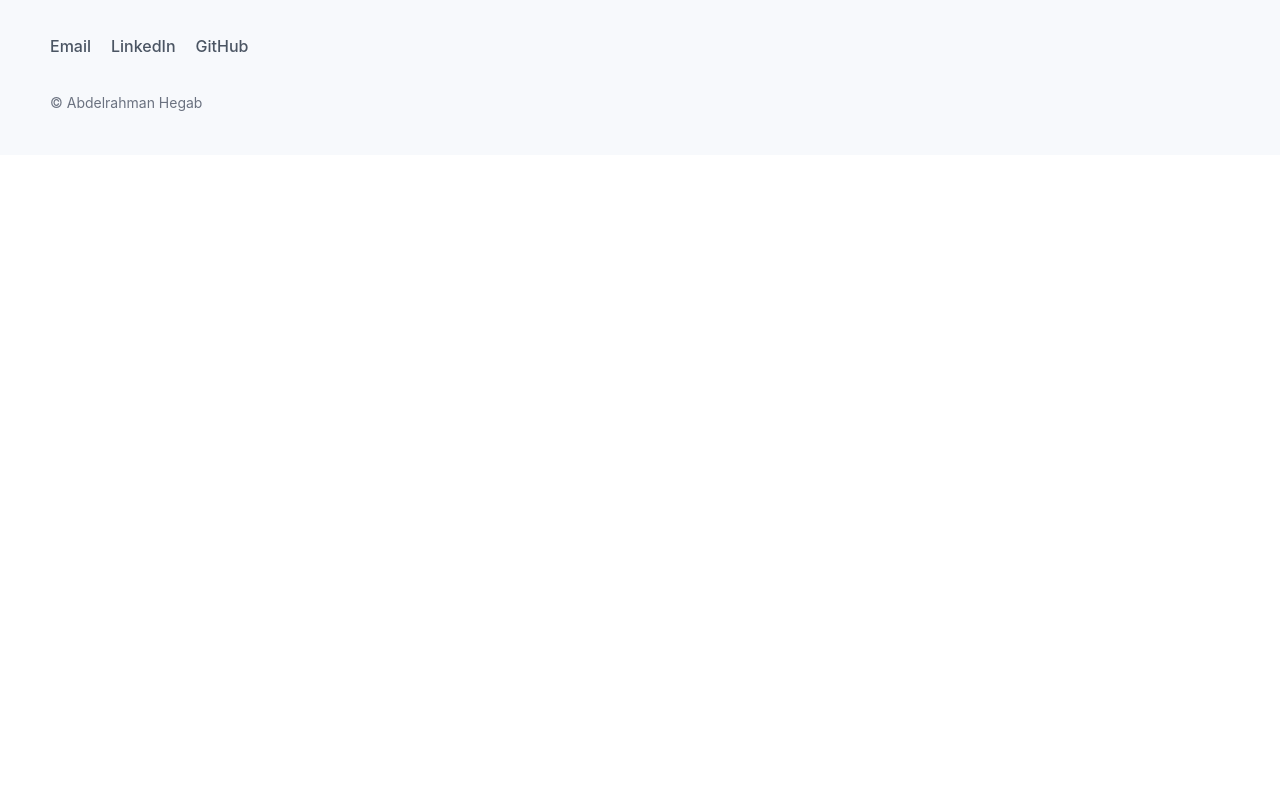
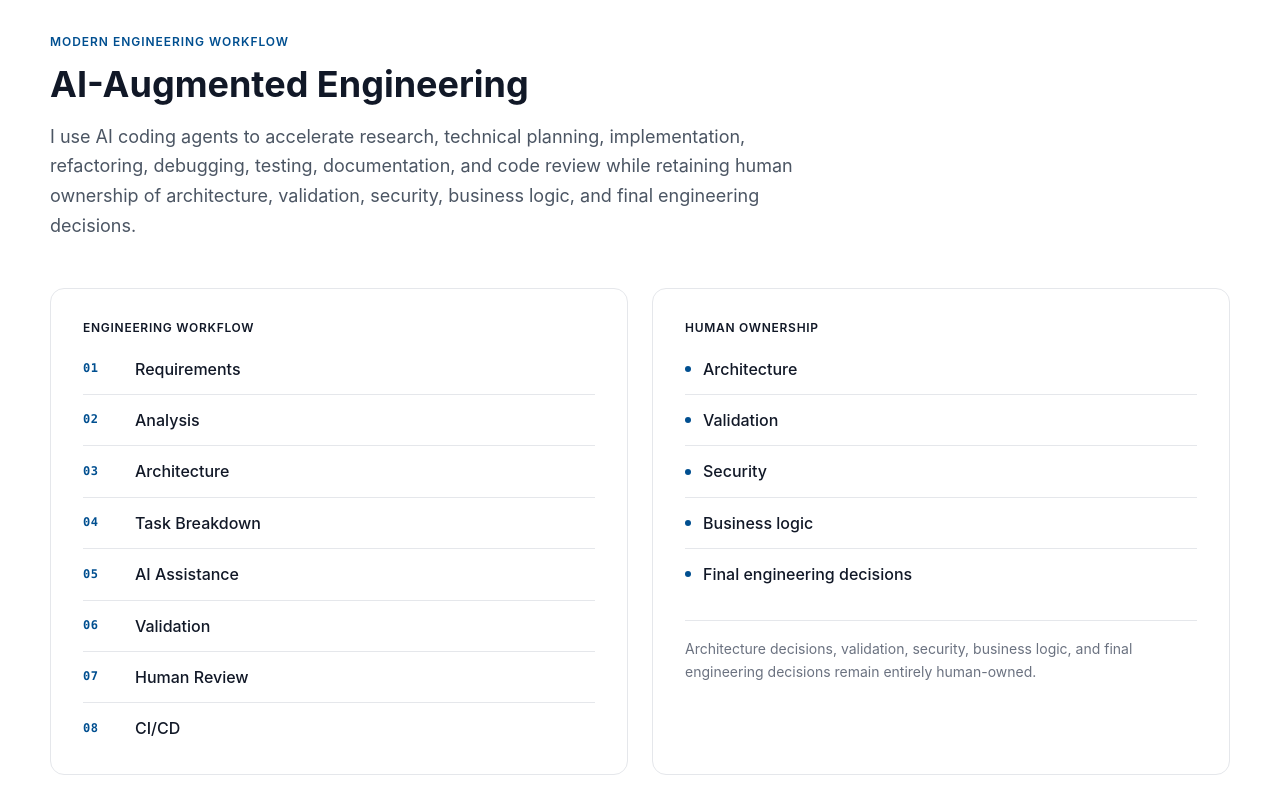
Before and after one commit to abdelrahman-nasser/abdelrahman-portfolio, an Angular app: page / in a window 1280 px wide. Shown: the part 6229-7020 px from the top of the page. Before the commit the page ends 6384 px from the top, so only its background shows below. Built offline with nearby package versions, Linux system fonts and the light colour scheme.

Commit message:
feat: add homepage AI-augmented engineering

```diff
--- /dev/null
+++ b/src/app/features/home/ai-engineering/ai-engineering.html
@@ -0,0 +1,38 @@
+<section class="ai-engineering" aria-labelledby="ai-engineering-title">
+  <app-page-container>
+    <div class="ai-engineering__heading">
+      <p class="ai-engineering__eyebrow">Modern Engineering Workflow</p>
+      <h2 id="ai-engineering-title">AI-Augmented Engineering</h2>
+      <p class="ai-engineering__intro">{{ data.statement }}</p>
+    </div>
+
+    <div class="ai-engineering__body">
+      <div class="ai-engineering__col">
+        <h3 class="ai-engineering__col-label">Engineering Workflow</h3>
+        <ol class="ai-engineering__workflow" role="list">
+          @for (step of data.workflow; track step; let idx = $index) {
+            <li class="ai-engineering__step">
+              <span class="ai-engineering__step-num" aria-hidden="true">{{
+                (idx + 1).toString().padStart(2, '0')
+              }}</span>
+              <span class="ai-engineering__step-name">{{ step }}</span>
+            </li>
+          }
+        </ol>
+      </div>
+
+      <div class="ai-engineering__col">
+        <h3 class="ai-engineering__col-label">Human Ownership</h3>
+        <ul class="ai-engineering__ownership" role="list">
+          @for (area of data.humanResponsibilities; track area) {
+            <li class="ai-engineering__ownership-item">{{ area }}</li>
+          }
+        </ul>
+        <p class="ai-engineering__ownership-note">
+          Architecture decisions, validation, security, business logic, and final engineering
+          decisions remain entirely human-owned.
+        </p>
+      </div>
+    </div>
+  </app-page-container>
+</section>
--- /dev/null
+++ b/src/app/features/home/ai-engineering/ai-engineering.scss
@@ -0,0 +1,164 @@
+.ai-engineering {
+  padding-block: var(--section-space);
+  border-block-start: 1px solid var(--color-border);
+  background: var(--color-bg-page);
+}
+
+// ── Heading block ────────────────────────────────────────────────────────────
+
+.ai-engineering__heading {
+  max-inline-size: var(--container-reading);
+  margin-block-end: var(--space-12);
+}
+
+.ai-engineering__eyebrow {
+  margin-block-end: var(--space-3);
+  color: var(--color-primary);
+  font-size: var(--font-size-caption);
+  font-weight: var(--font-weight-semibold);
+  letter-spacing: 0.08em;
+  text-transform: uppercase;
+}
+
+.ai-engineering h2 {
+  margin-block-end: var(--space-4);
+}
+
+.ai-engineering__intro {
+  font-size: var(--font-size-body-lg);
+  color: var(--color-text-secondary);
+  line-height: var(--line-height-body-lg);
+  max-inline-size: 52rem;
+}
+
+// ── Two-column body ──────────────────────────────────────────────────────────
+
+.ai-engineering__body {
+  display: grid;
+  gap: var(--space-8);
+  grid-template-columns: 1fr;
+}
+
+.ai-engineering__col {
+  padding: var(--space-6);
+  border: 1px solid var(--color-border);
+  border-radius: var(--radius-lg);
+  background: var(--color-bg-surface);
+}
+
+.ai-engineering__col-label {
+  margin-block-end: var(--space-5);
+  font-size: var(--font-size-body);
+  font-weight: var(--font-weight-semibold);
+  color: var(--color-text-primary);
+  text-transform: uppercase;
+  letter-spacing: 0.06em;
+  font-size: var(--font-size-caption);
+}
+
+// ── Workflow list ────────────────────────────────────────────────────────────
+
+.ai-engineering__workflow {
+  display: flex;
+  flex-direction: column;
+  gap: 0;
+  padding: 0;
+  margin: 0;
+  list-style: none;
+}
+
+.ai-engineering__step {
+  display: grid;
+  grid-template-columns: 2.5rem 1fr;
+  align-items: center;
+  gap: var(--space-3);
+  padding-block: var(--space-3);
+  border-block-end: 1px solid var(--color-border);
+}
+
+.ai-engineering__step:last-child {
+  border-block-end: none;
+  padding-block-end: 0;
+}
+
+.ai-engineering__step:first-child {
+  padding-block-start: 0;
+}
+
+.ai-engineering__step-num {
+  color: var(--color-primary);
+  font-family: var(--font-family-mono);
+  font-size: var(--font-size-caption);
+  font-weight: var(--font-weight-semibold);
+  letter-spacing: 0.04em;
+}
+
+.ai-engineering__step-name {
+  font-size: var(--font-size-body);
+  color: var(--color-text-primary);
+  font-weight: var(--font-weight-medium);
+}
+
+// ── Human ownership ──────────────────────────────────────────────────────────
+
+.ai-engineering__ownership {
+  display: flex;
+  flex-direction: column;
+  gap: 0;
+  padding: 0;
+  margin: 0;
+  list-style: none;
+  margin-block-end: var(--space-5);
+}
+
+.ai-engineering__ownership-item {
+  display: flex;
+  align-items: center;
+  gap: var(--space-3);
+  padding-block: var(--space-3);
+  border-block-end: 1px solid var(--color-border);
+  font-size: var(--font-size-body);
+  color: var(--color-text-primary);
+  font-weight: var(--font-weight-medium);
+}
+
+.ai-engineering__ownership-item::before {
+  flex-shrink: 0;
+  display: inline-block;
+  inline-size: 0.375rem;
+  block-size: 0.375rem;
+  border-radius: 50%;
+  background: var(--color-primary);
+  content: '';
+}
+
+.ai-engineering__ownership-item:first-child {
+  padding-block-start: 0;
+}
+
+.ai-engineering__ownership-item:last-child {
+  border-block-end: none;
+}
+
+.ai-engineering__ownership-note {
+  font-size: var(--font-size-body-sm);
+  color: var(--color-text-muted);
+  line-height: var(--line-height-body);
+  padding-block-start: var(--space-4);
+  border-block-start: 1px solid var(--color-border);
+}
+
+// ── Responsive ───────────────────────────────────────────────────────────────
+
+@media (width >= 48rem) {
+  .ai-engineering__body {
+    grid-template-columns: 1fr 1fr;
+    gap: var(--space-6);
+  }
+}
+
+@media (width >= 80rem) {
+  .ai-engineering__col {
+    padding: var(--space-8);
+  }
+}
--- /dev/null
+++ b/src/app/features/home/ai-engineering/ai-engineering.ts
@@ -0,0 +1,15 @@
+import { Component } from '@angular/core';
+
+import { aiAugmentedEngineering } from '../../../content';
+import { PageContainer } from '../../../layout/page-container/page-container';
+import type { AiAugmentedEngineering } from '../../../models/content.models';
+
+@Component({
+  imports: [PageContainer],
+  selector: 'app-ai-engineering',
+  styleUrl: './ai-engineering.scss',
+  templateUrl: './ai-engineering.html',
+})
+export class AiEngineering {
+  protected readonly data: AiAugmentedEngineering = aiAugmentedEngineering;
+}
--- a/src/app/features/home/home-page.html
+++ b/src/app/features/home/home-page.html
@@ -47,3 +47,4 @@
 <app-experience-preview />
 <app-engineering-expertise />
 <app-engineering-principles />
+<app-ai-engineering />
--- a/src/app/features/home/home-page.ts
+++ b/src/app/features/home/home-page.ts
@@ -3,6 +3,7 @@ import { RouterLink } from '@angular/router';
 
 import { portfolioProfile } from '../../content';
 import { PageContainer } from '../../layout/page-container/page-container';
+import { AiEngineering } from './ai-engineering/ai-engineering';
 import { EngineeringExpertise } from './engineering-expertise/engineering-expertise';
 import { EngineeringPrinciples } from './engineering-principles/engineering-principles';
 import { ExperiencePreview } from './experience-preview/experience-preview';
@@ -11,6 +12,7 @@ import { SelectedWork } from './selected-work/selected-work';
 
 @Component({
   imports: [
+    AiEngineering,
     EngineeringExpertise,
     EngineeringPrinciples,
     ExperiencePreview,
```
Also changed, not shown: 2 other files (tests, documents, lock files or other folders).
